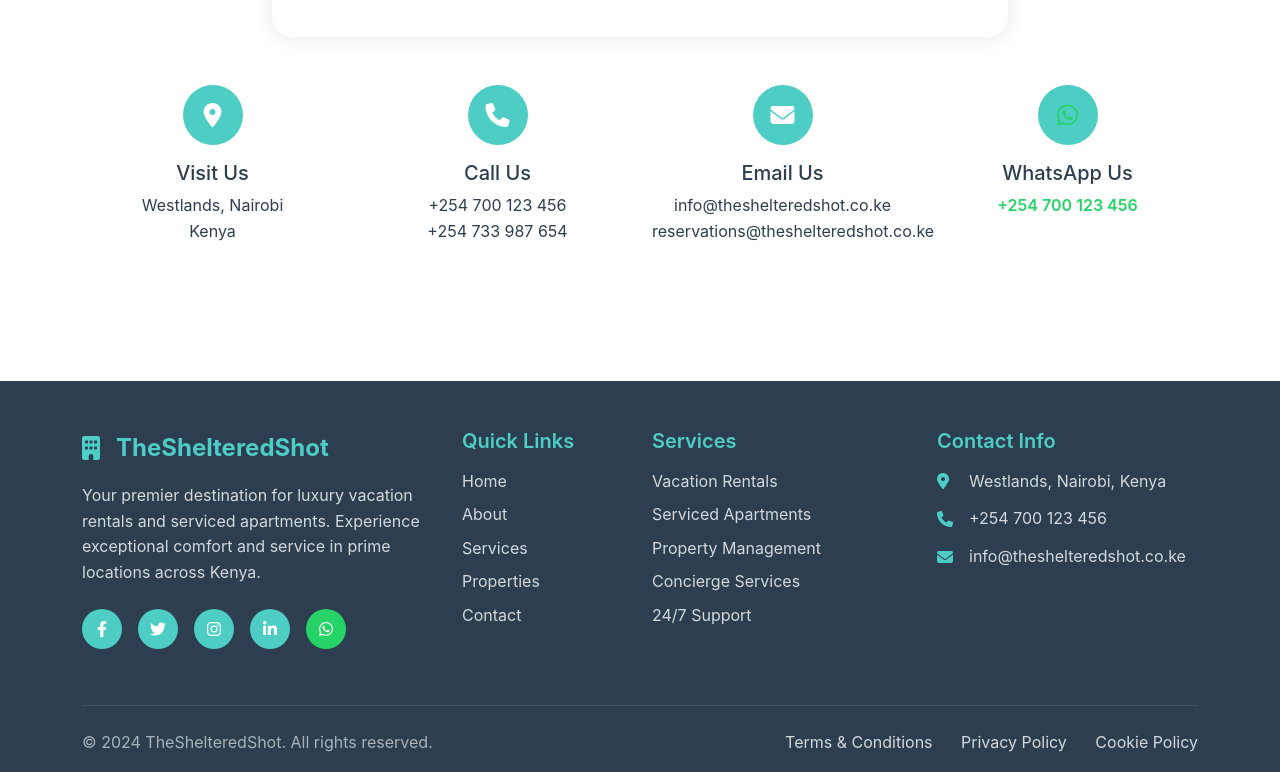
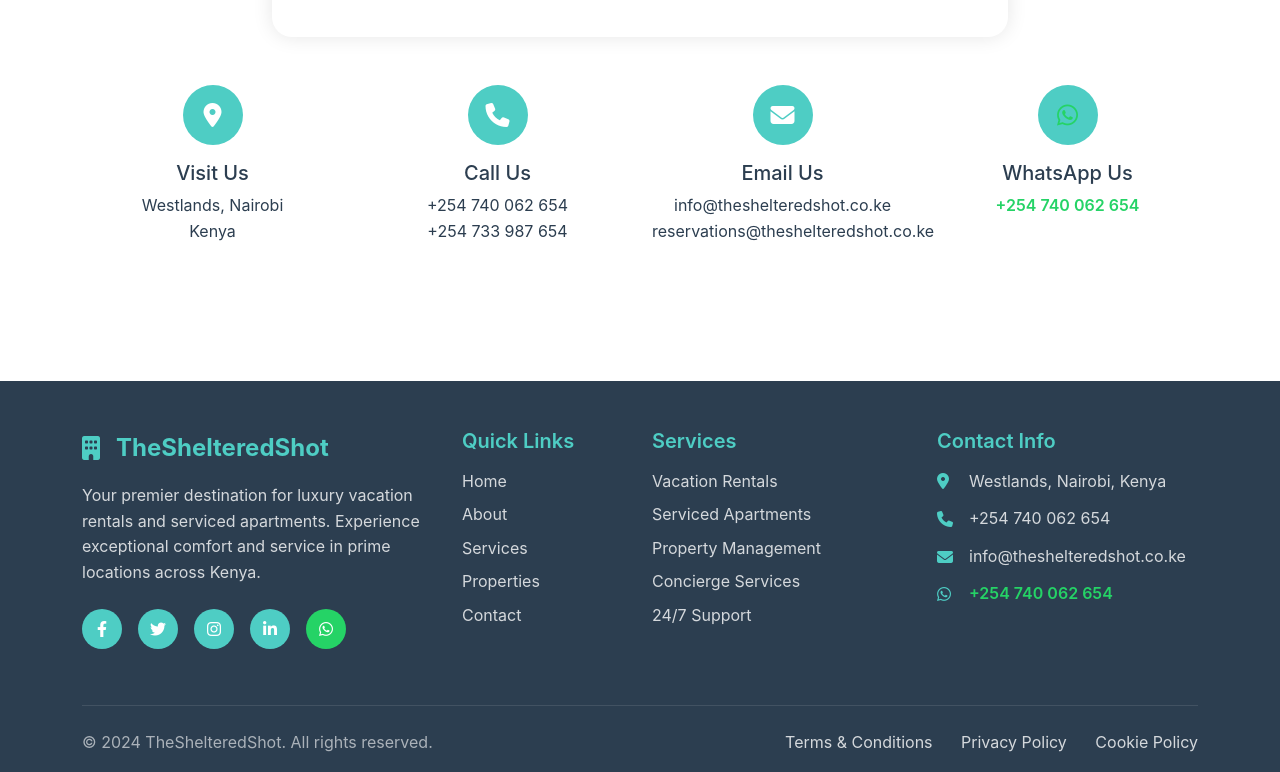
Before and after one commit to edmbuya/TheShelltershot, a plain HTML site: page index.html in a window 1280 px wide. Shown: the part 4637-5409 px from the top of the page. Drawn offline with nearby package versions, Linux system fonts and the light colour scheme.

Commit message:
Update contact information to reflect correct phone and WhatsApp numbers
Updates the phone number and WhatsApp link in index.html and script.js to +254 740 062 654 as requested.

Replit-Commit-Author: Agent
Replit-Commit-Session-Id: 904baee1-b3c7-4d2e-ac88-b29cc858e4a6
Replit-Commit-Checkpoint-Type: full_checkpoint
Replit-Commit-Screenshot-Url: https://storage.googleapis.com/screenshot-production-us-central1/8c3c295d-ff3f-45c4-bdc0-24267743d634/904baee1-b3c7-4d2e-ac88-b29cc858e4a6/BtMJ2hp

```diff
--- a/index.html
+++ b/index.html
@@ -581,7 +581,7 @@
                             <i class="fas fa-phone"></i>
                         </div>
                         <h5>Call Us</h5>
-                        <p>+254 700 123 456<br>+254 733 987 654</p>
+                        <p>+254 740 062 654<br>+254 733 987 654</p>
                     </div>
                 </div>
                 <div class="col-lg-3 col-md-6 text-center mb-4">
@@ -600,9 +600,9 @@
                         </div>
                         <h5>WhatsApp Us</h5>
                         <p>
-                            <a href="https://wa.me/254700123456?text=Hello! I'm interested in your vacation rental services."
+                            <a href="https://wa.me/254740062654?text=Hello! I'm interested in your vacation rental services."
                                class="whatsapp-link" target="_blank">
-                               +254 700 123 456
+                               +254 740 062 654
                             </a>
                         </p>
                     </div>
@@ -628,7 +628,7 @@
                         <a href="#" class="social-link"><i class="fab fa-twitter"></i></a>
                         <a href="#" class="social-link"><i class="fab fa-instagram"></i></a>
                         <a href="#" class="social-link"><i class="fab fa-linkedin-in"></i></a>
-                        <a href="https://wa.me/254700123456?text=Hello! I'm interested in TheShelteredShot vacation rentals."
+                        <a href="https://wa.me/254740062654?text=Hello! I'm interested in TheShelteredShot vacation rentals."
                            class="social-link whatsapp-social" target="_blank">
                            <i class="fab fa-whatsapp"></i>
                         </a>
@@ -665,11 +665,20 @@
                     </div>
                     <div class="contact-item">
                         <i class="fas fa-phone"></i>
-                        <span>+254 700 123 456</span>
+                        <span>+254 740 062 654</span>
                     </div>
                     <div class="contact-item">
                         <i class="fas fa-envelope"></i>
                         <span>info@theshelteredshot.co.ke</span>
+                    </div>
+                    <div class="contact-item">
+                        <i class="fab fa-whatsapp"></i>
+                        <span>
+                            <a href="https://wa.me/254740062654?text=Hello! I'm interested in TheShelteredShot vacation rentals."
+                               class="whatsapp-link" target="_blank">
+                               +254 740 062 654
+                            </a>
+                        </span>
                     </div>
                 </div>
             </div>
@@ -717,7 +726,7 @@
 
     <!-- WhatsApp Floating Button -->
     <div class="whatsapp-float">
-        <a href="https://wa.me/254700123456?text=Hello! I'm interested in booking a vacation rental with TheShelteredShot. Can you help me?"
+        <a href="https://wa.me/254740062654?text=Hello! I'm interested in booking a vacation rental with TheShelteredShot. Can you help me?"
            target="_blank" class="whatsapp-btn" id="whatsappBtn">
             <i class="fab fa-whatsapp"></i>
             <span class="whatsapp-text">Chat with us</span>
--- a/script.js
+++ b/script.js
@@ -642,7 +642,7 @@ Message: ${message}
 
 I'm interested in booking with TheShelteredShot. Can you help me?`;
 
-    const phoneNumber = '254700123456';
+    const phoneNumber = '254740062654';
     const whatsappURL = `https://wa.me/${phoneNumber}?text=${encodeURIComponent(whatsappMessage)}`;
 
     window.open(whatsappURL, '_blank');
```
Also changed, not shown: attached_assets/image_1756456981198.png (added).
